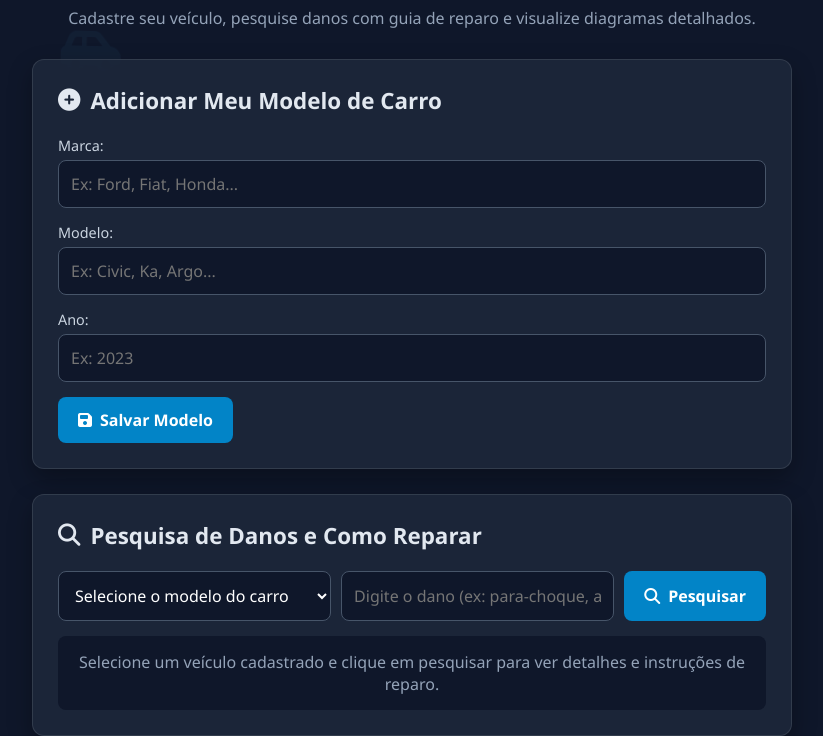
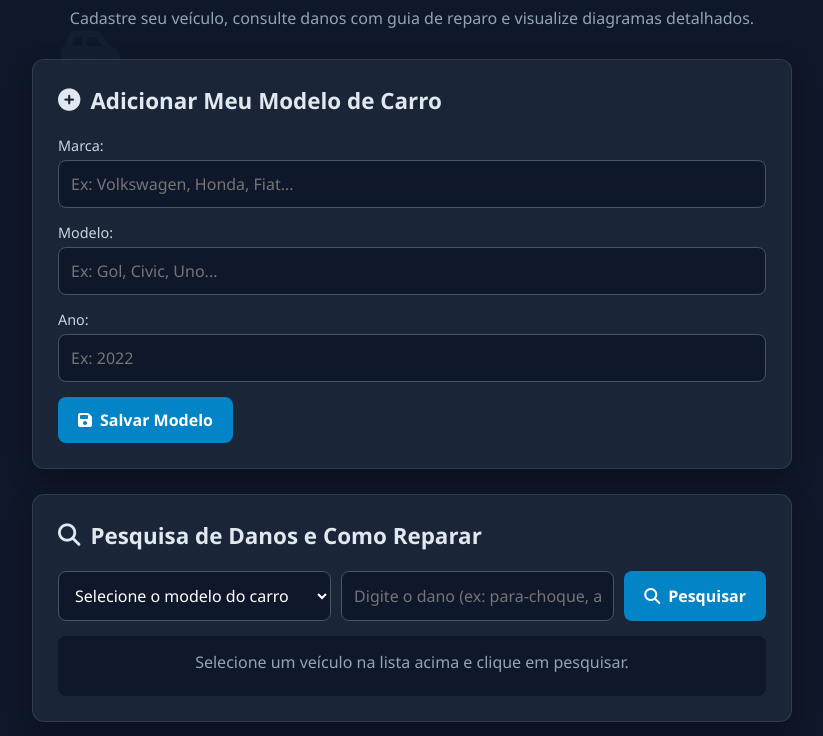
Before and after one commit to Henrypb007/automobilistico, a plain HTML site: page index.html in a window 1280 px wide. Shown: the part 101-837 px from the top of the page, without its empty margins (228-1051 px from the left). Drawn offline with Linux system fonts and the light colour scheme; a script that the page names is missing.

Commit message:
Update index.html

```diff
--- a/index.html
+++ b/index.html
@@ -20,7 +20,7 @@
     <div class="container">
         <header>
             <h1><i class="fa-solid fa-car-burst"></i> Análise de Danos Veiculares</h1>
-            <p>Cadastre seu veículo, pesquise danos com guia de reparo e visualize diagramas detalhados.</p>
+            <p>Cadastre seu veículo, consulte danos com guia de reparo e visualize diagramas detalhados.</p>
         </header>
 
         <!-- Seção de Cadastro de Novo Modelo -->
@@ -29,15 +29,15 @@
             <form id="car-form">
                 <div class="form-group">
                     <label for="car-brand">Marca:</label>
-                    <input type="text" id="car-brand" placeholder="Ex: Ford, Fiat, Honda..." required>
+                    <input type="text" id="car-brand" placeholder="Ex: Volkswagen, Honda, Fiat..." required>
                 </div>
                 <div class="form-group">
                     <label for="car-model">Modelo:</label>
-                    <input type="text" id="car-model" placeholder="Ex: Civic, Ka, Argo..." required>
+                    <input type="text" id="car-model" placeholder="Ex: Gol, Civic, Uno..." required>
                 </div>
                 <div class="form-group">
                     <label for="car-year">Ano:</label>
-                    <input type="number" id="car-year" placeholder="Ex: 2023" required>
+                    <input type="number" id="car-year" placeholder="Ex: 2022" required>
                 </div>
                 <button type="submit" class="btn"><i class="fa-solid fa-floppy-disk"></i> Salvar Modelo</button>
             </form>
@@ -50,11 +50,11 @@
                 <select id="select-car-model">
                     <option value="">Selecione o modelo do carro</option>
                 </select>
-                <input type="text" id="damage-search-input" placeholder="Digite o dano (ex: para-choque, arranhão, farol)...">
+                <input type="text" id="damage-search-input" placeholder="Digite o dano (ex: para-choque, arranhão)...">
                 <button id="search-btn" class="btn"><i class="fa-solid fa-search"></i> Pesquisar</button>
             </div>
             <div id="search-results" class="results-container">
-                <p style="color: #94a3b8; text-align: center;">Selecione um veículo cadastrado e clique em pesquisar para ver detalhes e instruções de reparo.</p>
+                <p style="color: #94a3b8; text-align: center;">Selecione um veículo na lista acima e clique em pesquisar.</p>
             </div>
         </section>
 
```
